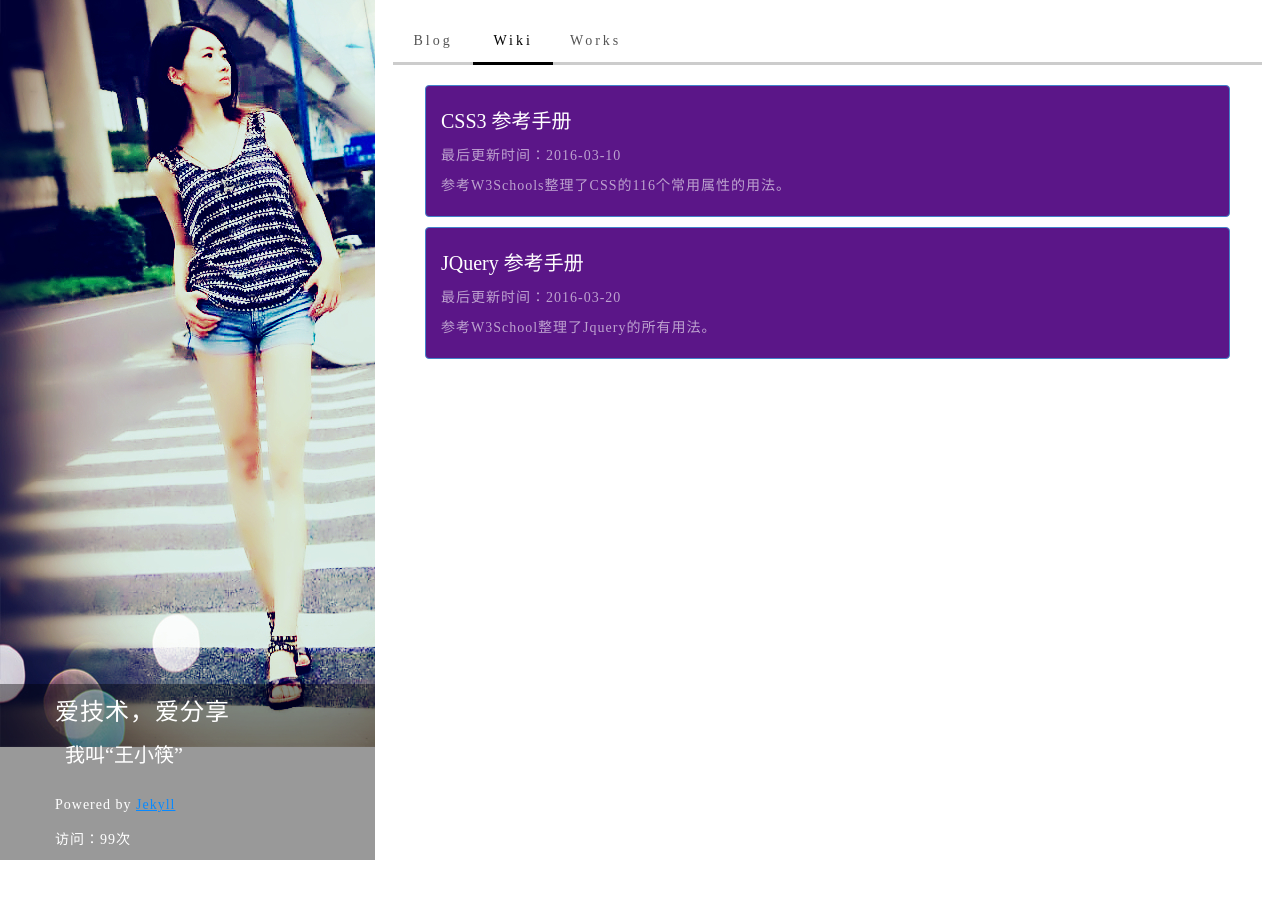
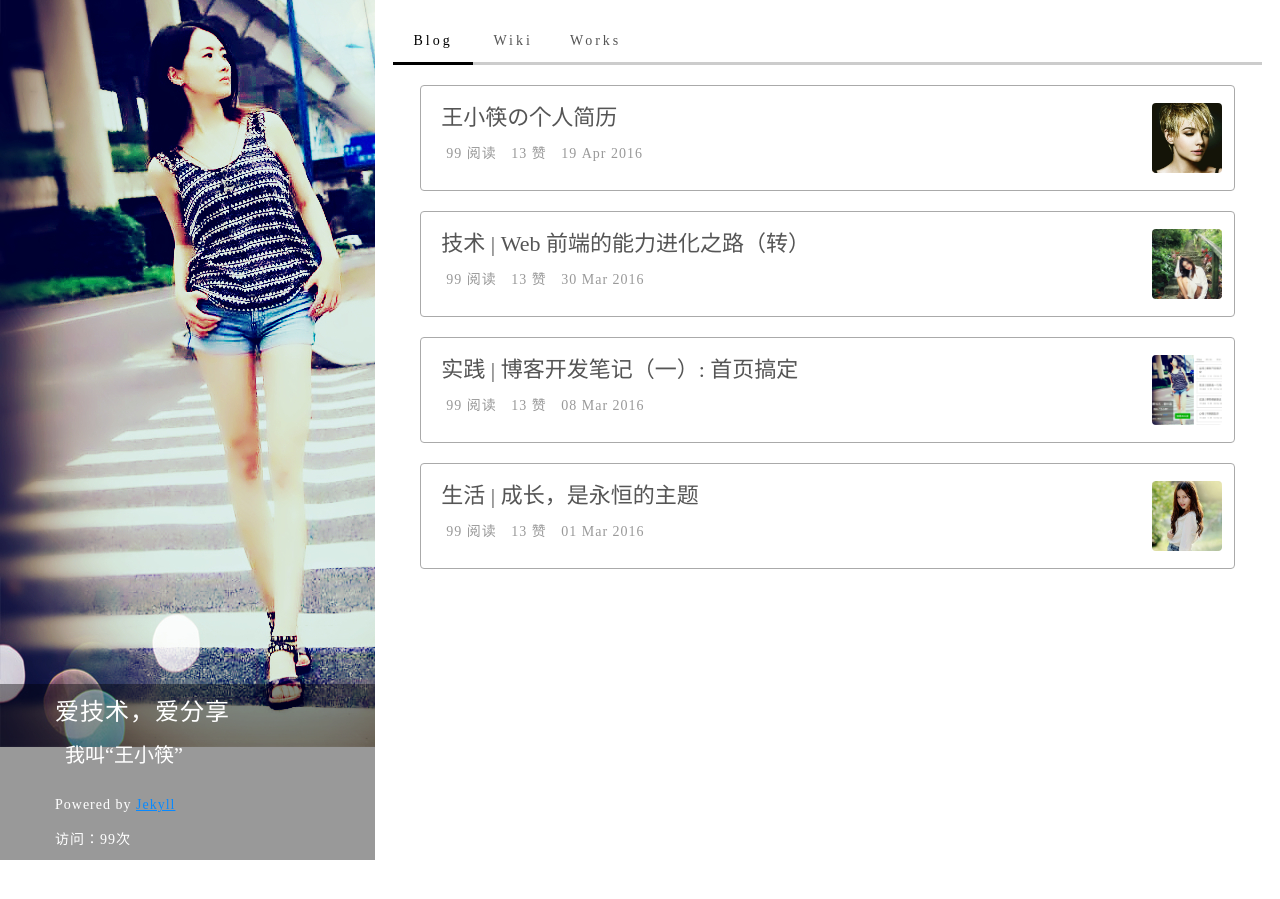
Before and after one commit to wangxiaokuai/blog, a Jekyll site: the page built from index.html, in a window 1280 px wide. Built offline with Jekyll 4.4.1, drawn with Linux system fonts in a browser that asks for light colours; nearby versions of some CDN libraries.

```diff
--- a/_posts/2016-04-19-my-cv.md
+++ b/_posts/2016-04-19-my-cv.md
@@ -9,6 +9,7 @@
 * 王欢，女，1990年出生于黑龙江，现居杭州。
 * 邮箱：wangxiaokuai.love@gmail.com
 * 手机：15088719943
+* 个人主页：[http://wangxiaokuai.github.io](http://wangxiaokuai.github.io)
 
 ## 技术栈
 Web前端技术：
--- a/index.html
+++ b/index.html
@@ -20,20 +20,20 @@
 <div class="main">
     <nav>
         <ul class="nav nav-tabs">
-            <li role="presentation"><a role="tab" href="#blog-pane" aria-controls="#blog-pane" data-toggle="tab">Blog</a></li>
+            <li role="presentation"  class="active"><a role="tab" href="#blog-pane" aria-controls="#blog-pane" data-toggle="tab">Blog</a></li>
 
-            <li role="presentation" class="active"><a role="tab" href="#wiki-pane" aria-controls="#wiki-pane" data-toggle="tab">Wiki</a></li>
+            <li role="presentation"><a role="tab" href="#wiki-pane" aria-controls="#wiki-pane" data-toggle="tab">Wiki</a></li>
 
             <li role="presentation"><a role="tab" href="#works-pane" aria-controls="#works-pane" data-toggle="tab">Works</a></li>
 
             <!-- <li role="presentation"><a role="tab" href="#cv-pane" aria-controls="#cv-pane" data-toggle="tab">CV</a></li> -->
         </ul>
         <div class="tab-content">
-            <div role="tabpanel" class="tab-pane " id="blog-pane">{% include blog-pane.html %}</div>
+            <div role="tabpanel" class="tab-pane active" id="blog-pane">{% include blog-pane.html %}</div>
 
             <div role="tabpanel" class="tab-pane" id="works-pane">{% include works-pane.html %}</div>
 
-            <div role="tabpanel" class="tab-pane active" id="wiki-pane">{% include wiki-pane.html %}</div>
+            <div role="tabpanel" class="tab-pane" id="wiki-pane">{% include wiki-pane.html %}</div>
 
             <div role="tabpanel" class="tab-pane" id="cv-pane">{% include cv-pane.html %}</div>
         </div>
```
